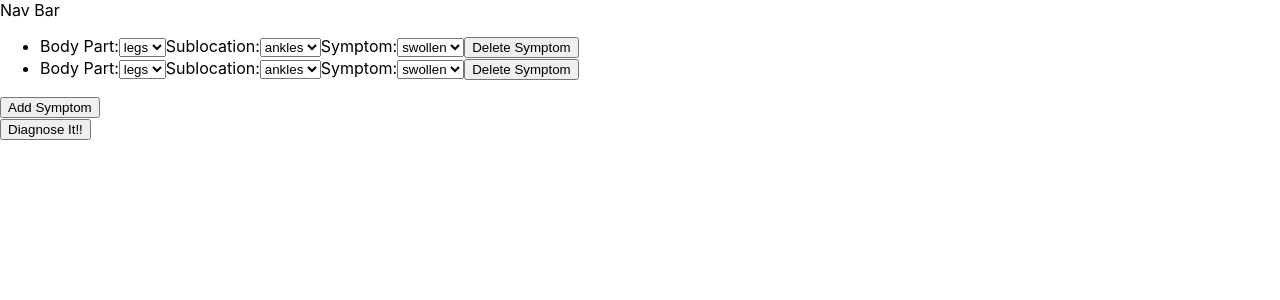
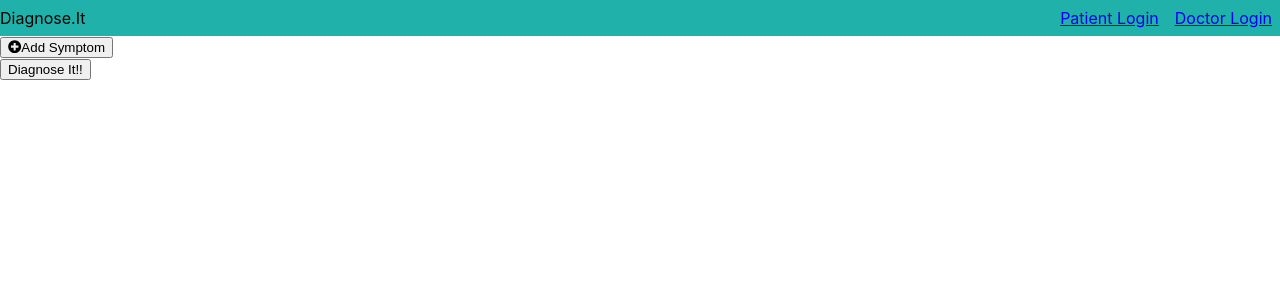
Before and after one commit to nvTwistt/final_project, a React (Create React App) app: page / in a window 1280 px wide. Shown: the top 300 px of the page. Built offline with nearby package versions, Linux system fonts and the light colour scheme.

Commit message:
created rough nav bar for app

```diff
--- a/package.json
+++ b/package.json
@@ -3,6 +3,11 @@
   "version": "0.1.0",
   "private": true,
   "dependencies": {
+    "@fortawesome/fontawesome-svg-core": "^1.2.35",
+    "@fortawesome/free-brands-svg-icons": "^5.15.3",
+    "@fortawesome/free-regular-svg-icons": "^5.15.3",
+    "@fortawesome/free-solid-svg-icons": "^5.15.3",
+    "@fortawesome/react-fontawesome": "^0.1.15",
     "@testing-library/jest-dom": "^5.14.1",
     "@testing-library/react": "^11.2.7",
     "@testing-library/user-event": "^12.8.3",
--- a/src/components/App.js
+++ b/src/components/App.js
@@ -1,14 +1,16 @@
 import "../styles/App.css";
 import SymptomList from "./SymptomList";
 import Button from "./Button";
+import NavigationBar from "./NavigationBar"
 
 
 function App(props) {
 
   return (
+
     <div className="App">
+      <NavigationBar/>
       <header className="App-header"></header>
-      <nav>Nav Bar</nav>
       <container>
         <SymptomList />
         <Button>Diagnose It!!</Button>
--- /dev/null
+++ b/src/components/NavigationBar.js
@@ -0,0 +1,17 @@
+import React from "react";
+
+export default function Button(props) {
+  return (
+    <nav>
+      Diagnose.It
+      <ul>
+        <li>
+          <a href="/patient">Patient Login</a>
+        </li>
+        <li>
+          <a href="/doctors">Doctor Login</a>
+        </li>
+      </ul>
+    </nav>
+  );
+}
--- a/src/components/SymptomItem.js
+++ b/src/components/SymptomItem.js
@@ -1,5 +1,7 @@
 import React, { useEffect, useState } from "react";
 import Button from "./Button";
+import { FontAwesomeIcon } from '@fortawesome/react-fontawesome'
+import { faPlusCircle } from '@fortawesome/free-solid-svg-icons'
 // import "components/style.css";
 
 
--- a/src/components/SymptomList.js
+++ b/src/components/SymptomList.js
@@ -2,9 +2,11 @@ import React, { useEffect, useState } from "react";
 // import "components/style.css";
 import SymptomItem from "./SymptomItem";
 import Button from "./Button";
+import { FontAwesomeIcon } from '@fortawesome/react-fontawesome'
+import { faPlusCircle } from '@fortawesome/free-solid-svg-icons'
 
 export default function SymptomList(props) {
-  const [symptomList, setSymptomList] = useState([1, 2]);
+  const [symptomList, setSymptomList] = useState([]);
 
   const addToSymptomList = () => {
     symptomList.push(symptomList.length + 1);
@@ -25,9 +27,8 @@ export default function SymptomList(props) {
             <SymptomItem index={index} delSymptom={deleteFromSymptomsList} />
           );
         })}
-        {/* <SymptomItem /> */}
       </ul>
-      <Button onClick={addToSymptomList}>Add Symptom</Button>
+      <Button onClick={addToSymptomList}> <FontAwesomeIcon icon={faPlusCircle} />Add Symptom</Button>
     </section>
   );
 }
--- a/src/styles/App.css
+++ b/src/styles/App.css
@@ -1,38 +1,21 @@
-/* .App {
-  text-align: center;
+* {
+  margin: 0;
+  list-style: none;
+}
+nav {
+  display: flex;
+  background-color: lightseagreen;
+  flex-direction: row;
+  justify-content: space-between;
+  align-items: center;
 }
 
-.App-logo {
-  height: 40vmin;
-  pointer-events: none;
+nav ul {
+  display: flex;
+  flex-direction: row;
+  justify-content: space-between;
 }
 
-@media (prefers-reduced-motion: no-preference) {
-  .App-logo {
-    animation: App-logo-spin infinite 20s linear;
-  }
+nav ul li {
+ margin: 0.5rem;
 }
-
-.App-header {
-  background-color: #282c34;
-  min-height: 100vh;
-  display: flex;
-  flex-direction: column;
-  align-items: center;
-  justify-content: center;
-  font-size: calc(10px + 2vmin);
-  color: white;
-}
-
-.App-link {
-  color: #61dafb;
-}
-
-@keyframes App-logo-spin {
-  from {
-    transform: rotate(0deg);
-  }
-  to {
-    transform: rotate(360deg);
-  }
-} */
```
Also changed, not shown: src/components/helpers/selectors.js (+5 -5 lines), 1 other file (tests, documents, lock files or other folders).
